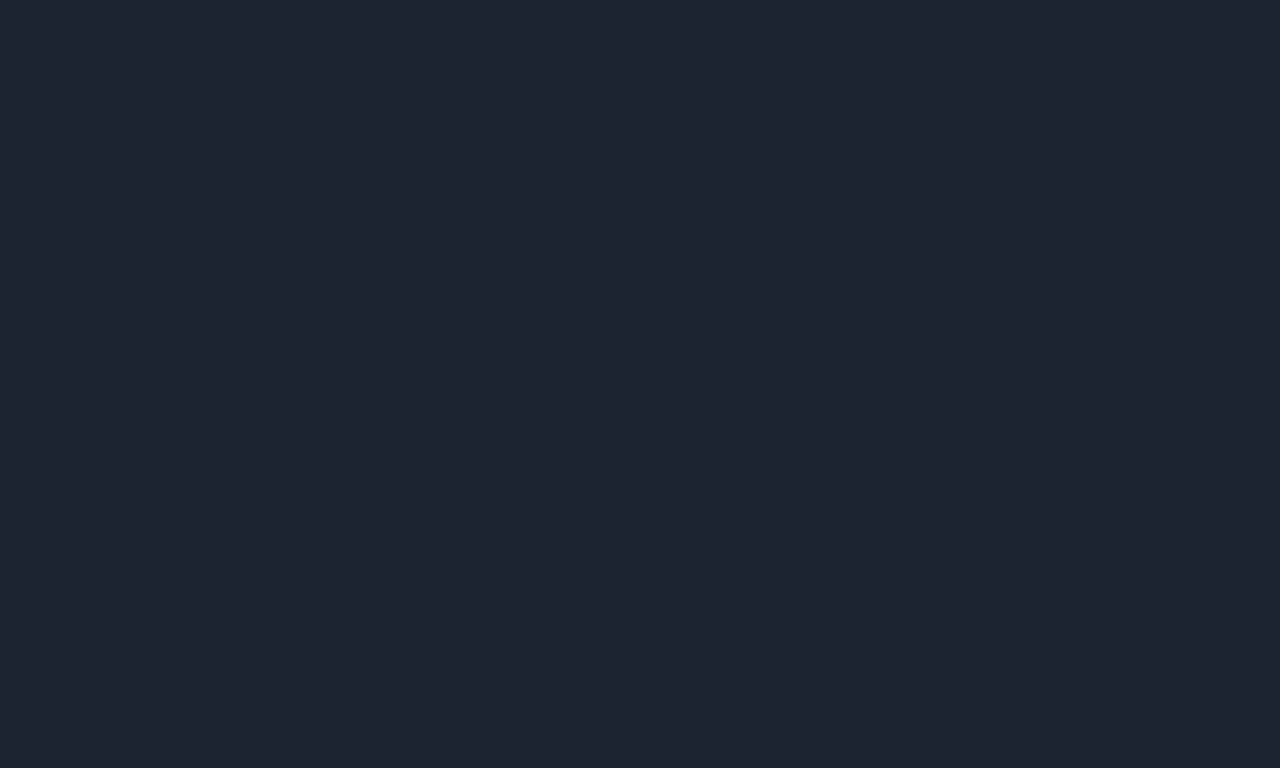
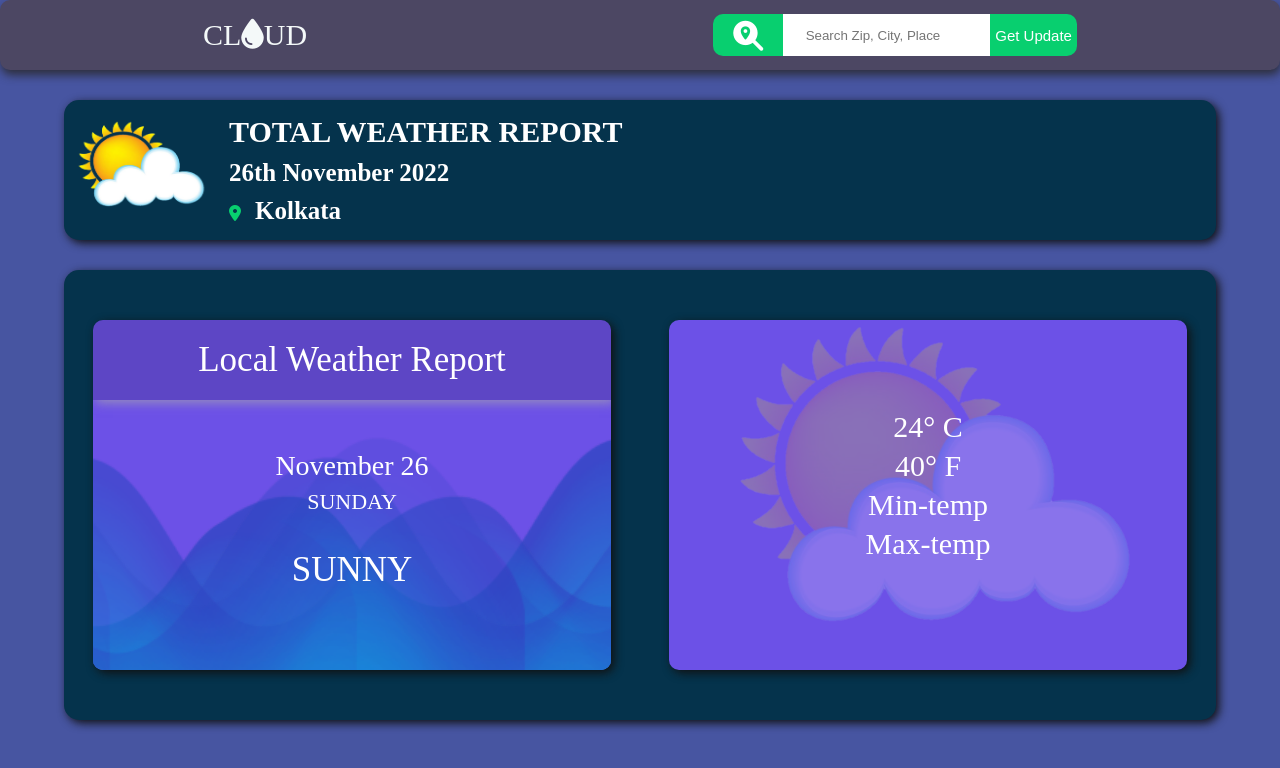
Before and after one commit to PravatSah00/WeatherForecast, a website: page frontEnd/index.html in a window 1280 px wide. Drawn offline with Linux system fonts and the light colour scheme.

Commit message:
Front end completed

```diff
--- a/frontEnd/index.html
+++ b/frontEnd/index.html
@@ -8,10 +8,50 @@
     <title>WeatherForecast</title>
 </head>
 <body>
-    <div id="nev-bar">
-
+    <div class="header d-flex border">
+        <div class="title">CL<i class="fa-solid fa-droplet"></i>UD</div>
+        <div class="navbar">
+            <form class="search">
+                <i class="fa-solid fa-magnifying-glass-location search-icon"></i>
+                <input class="input" type="text" placeholder="  Search Zip, City, Place">
+                <button class="btn">Get Update</button>
+            </form>
+        </div>
+        <i class="fa-solid fa-bars bars"></i>
+    </div>
+    <div class="main-container">
+        <div class="head-container">
+            <img src="image/sun-cloud.png" alt="Sun-cloud">
+            <div class="text-container">
+                <h1 class="first-head">TOTAL WEATHER REPORT</h1>
+                <h1 class="date">26th November 2022</h1>
+                <i class="fa-solid fa-location-dot"></i>
+                <h1 class="location">Kolkata</h1>
+            </div>
+        </div>
+        <div class="content-container">
+            <div class="weather-container">
+                <div class="wave1 wave"></div>
+                <div class="wave2 wave"></div>
+                <div class="wave3 wave"></div>
+                <div class="wave4 wave"></div>
+                <p class="hhh">Local Weather Report</p>
+                <p class="date">November 26</p>
+                <p class="day">SUNDAY</p>
+                <p class="status">SUNNY</p>
+            </div>
+            <div class="temp-container">
+                <p class="temp-c">24° C</p>
+                <p class="temp-f">40° F</p>
+                <p class="temp-min">Min-temp</p>
+                <p class="temp-max">Max-temp</p>
+                <div class="background"></div>
+            </div>
+        </div>
     </div>
 
+    <script src="https://kit.fontawesome.com/56a678f80d.js" crossorigin="anonymous"></script>
+    <script src="script.js"></script>
     <script src=""></script>
 </body>
 </html>
--- /dev/null
+++ b/frontEnd/script.js
@@ -0,0 +1,62 @@
+"use strict"
+
+// Animation for wave
+function waveAnimation(){
+    const wave1 = document.querySelector(".wave1");
+    const wave2 = document.querySelector(".wave2");
+    const wave3 = document.querySelector(".wave3");
+    const wave4 = document.querySelector(".wave4");
+    let n1 = 0,n2 = 0,n3 = 0,n4 = 0;
+
+    setInterval(wave1Animation,30);
+    setInterval(wave2Animation,30);
+    setInterval(wave3Animation,60);
+    setInterval(wave4Animation,60);
+
+    function wave1Animation(){
+        wave1.style.left = n1 + "px";
+        n1 -= 5;
+
+        let css1 = getComputedStyle(wave1);
+        let right = css1.right.slice(0,-2);
+        if(right >= 0){
+            wave1.style.left = "0px";
+            n1 = 0;
+        }
+    }
+    function wave2Animation(){
+        wave2.style.right = n2 + "px";
+        n2 -= 5;
+
+        let css2 = getComputedStyle(wave2);
+        let left = css2.left.slice(0,-2);
+        if(left >= 0){
+            wave2.style.right = "0px";
+            n2 = 0;
+        }
+    }
+    function wave3Animation(){
+        wave3.style.left = n3 + "px";
+        n3 -= 5;
+
+        let css3 = getComputedStyle(wave3);
+        let right = css3.right.slice(0,-2);
+        if(right >= 0){
+            wave3.style.left = "0px";
+            n3 = 0;
+        }
+    }
+    function wave4Animation(){
+        wave4.style.right = n4 + "px";
+        n4 -= 5;
+
+        let css4 = getComputedStyle(wave4);
+        let left = css4.left.slice(0,-2);
+        if(left >= 0){
+            wave4.style.right = "0px";
+            n4 = 0;
+        }
+    }
+}
+
+waveAnimation();
--- a/frontEnd/style.css
+++ b/frontEnd/style.css
@@ -3,58 +3,220 @@
     margin: 0;
     box-sizing: border-box;
 }
+/* style start for body from here  */
 body{
-    background-color: #1B2430;
+    background-color: #4755a1;
+    opacity: 2;
+    min-height: 100vh;
+}
+/* style end for body  */
+
+/* style start for nev-bar */
+.header{
+    background-color:#4c4763;
+    box-shadow: 1px 5px 10px #282727d6;
+    border-radius: 10px;
+    min-height: 70px;
+    display: flex;
+    justify-content: space-around;
+    align-items: center;
+}
+.header .title{
+    font-size: 30px;
+    color: #F4F9F9;
+}
+.search{
+    display: flex;
+}
+.search .search-icon{
+    color:white;
+    background-color:#08cf6f;
+    font-size: 30px;
+    padding: 7px 20px 5px;
+    border-radius: 10px 0px 0px 10px;
+}
+.search .input{
+    padding: 0px 15px;
+    border:none;
+}
+.search .btn{
+    padding: 0px 5px;
+    color: white;
+    background-color: #08cf6f;
+    border:none;
+    border-radius: 0px 10px 10px 0px;
+    font-size: 15px;
+    transition: all 0.5s;
+}
+.search .btn:hover{
+    background-color:#022414;
+}
+i.bars{
+    color: #ffffff;
+    font-size: 30px;
+}
+i.bars{
+    display: none;
+}
+/* style end for nev-bar  */
+
+/* style start for head comtainer */
+.head-container, .content-container{
+    background-color: #05334c;
+    width: 90%;
+    margin: 30px auto;
+    color: white;
+    border-radius: 15px;
+    box-shadow: 3px 3px 10px #111111;
+    display: flex;
+    align-items: center;
+}
+.head-container img{
+    width: 150px;
+    height: 100px;
+}
+.head-container .text-container{
+    padding: 15px;
+}
+.head-container .first-head{
+    font-size: 30px;
+    margin-bottom: 10px;
+}
+.head-container .date{
+    font-size: 25px;
+    margin-bottom: 10px;
+}
+.head-container .location{
+    display: inline-block;
+    padding-left: 10px;
+    font-size: 25px;
+}
+.head-container i{
+    color: #08cf6f;
+}
+/* style end for head container  */
+
+/* style for contain content-container */
+.content-container{
+    min-height: 450px;
+    justify-content:space-around;
+}
+.weather-container{
+    background-color: #6c51e7;
+    border-radius: 10px;
+    box-shadow: 3px 3px 10px #111111;
+    min-width: 45%;
+    min-height: 350px;
+    position: relative;
+    overflow: hidden;
+}
+.temp-container{
+    background-color: #6c51e7;
+    border-radius: 10px;
+    box-shadow: 3px 3px 10px #111111;
+    width: 45%;
+    min-height: 350px;
+}
+.weather-container .wave{
+    position:absolute;
+    bottom: 0;
+    background-image: url("image/wave.png");
+    background-repeat: no-repeat;
+    background-size: cover;
+    background-position:0px -100px;
+    height: 100%;
+    width:2000px;
+}
+.wave1{
+    z-index: 1;
+    opacity:0.8;
+}
+.wave2{
+    z-index: 2;
+    opacity: 0.6;
+}
+.wave3{
+    z-index: 3;
+    opacity: 0.4;
+}
+.wave4{
+    z-index:4;
+    opacity:0.2;
+}
+.content-container p{
+    position: relative;
+    z-index: 5;
+    text-align: center;
+}
+.hhh{
+    font-size: 35px;
+    padding: 20px;
+    background-color: #11111128;
+    box-shadow: 3px 3px 10px #aaaaaaaa;
+}
+.content-container .date{
+    padding-top: 50px;
+    font-size: 28px;
+}
+.content-container .day{
+    padding-top: 7px;
+    font-size: 22px;
+}
+.content-container .status{
+    padding-top: 35px;
+    font-size: 35px;
 }
 
-@media screen and (max-width:400px){
+.temp-container{
+    position: relative;
+}
+.temp-container .background{
+    position:absolute;
+    top:0;
+    left: 0;
+    width: 100%;
+    height: 100%;
+    background-image: url("image/sun-cloud.png");
+    background-repeat: no-repeat;
+    background-position: center;
+    background-size: contain;
+    opacity:0.2;
+}
+.temp-container p{
+    font-size: 30px;
+    padding-bottom:5px;
+}
+.temp-container .temp-c{
+    padding-top: 90px;
+}
 
+@media screen and (max-width:500px){
+    i.bars{
+        display: inline-block;
     }
-@media screen and (max-width:450px){
-
+    .search{
+        display: none;
     }
-@media screen and (max-width:500px){
-
+    .head-container{
+        flex-wrap: wrap;
+        justify-content: center;
+        padding-top: 20px;
+        width: 95%;
     }
-@media screen and (max-width:550px){
-
+    .head-container .text-container{
+        padding: 10px;
+        text-align: center;
     }
-@media screen and (max-width:600px){
-
+    .head-container .first-head{
+        font-size: 25px;
     }
-@media screen and (max-width:650px){
-
-}
-@media screen and (max-width:700px){
-
 }
 @media screen and (max-width:750px){
-
+    .content-container{
+        flex-wrap: wrap;
     }
-@media screen and (max-width:800px){
-
+    .weather-container, .temp-container{
+        width: 90%;
+        margin-top: 20px;
     }
-@media screen and (max-width:850px){
-
 }
-@media screen and (max-width:900px){
-
-}
-@media screen and (max-width:950px){
-
-}
-@media screen and (max-width:1000px){
-
-}
-@media screen and (max-width:1050px){
-
-}
-@media screen and (max-width:1100px){
-
-}
-@media screen and (max-width:1150px){
-
-}
-@media screen and (max-width:1200px){
-
-}
```
Also changed, not shown: frontEnd/Image/sun-cloud.png (added), frontEnd/Image/wave.png (added). Lines whose indentation alone changed are shown as unchanged.
